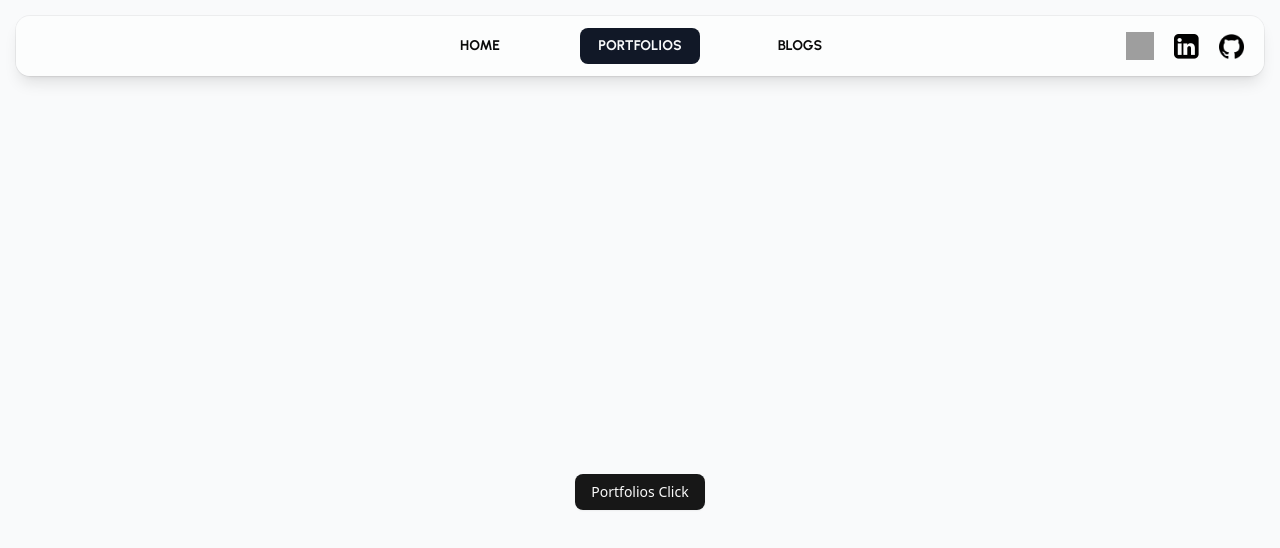
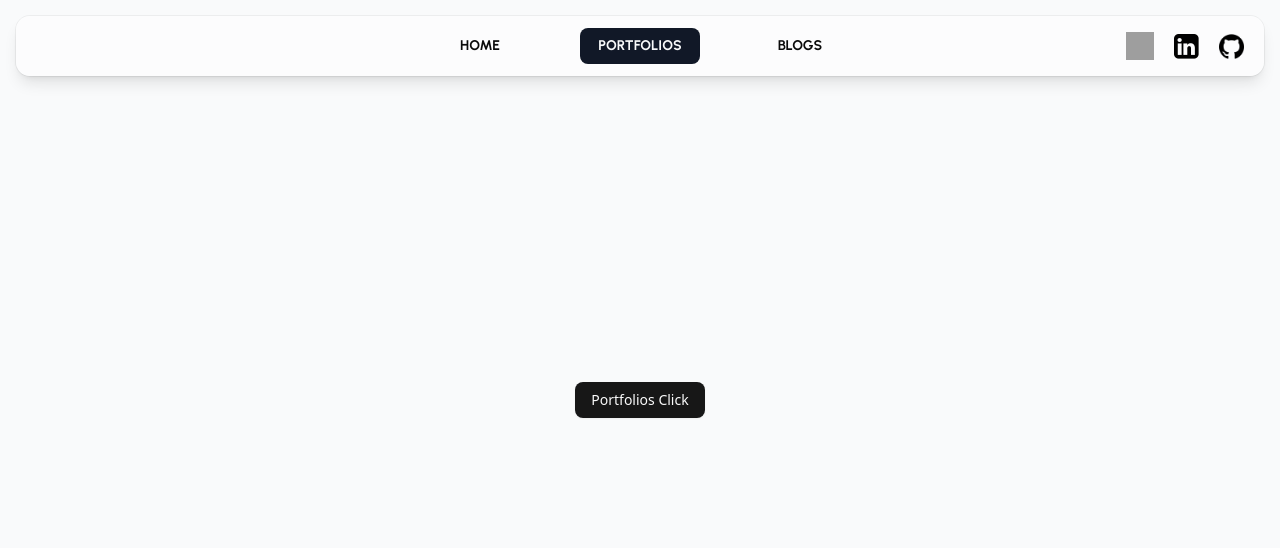
Before and after one commit to b1llywitant0/personal-website, a React (Vite) app: page /personal-website/portfolios in a window 1280 px wide. Shown: the top 548 px of the page. Built offline with nearby package versions, Linux system fonts and the light colour scheme; grey boxes are pictures that could not be loaded; a web font is replaced by a local one.

Commit message:
Refactor: Adjusting position of Navbar by adding parent div with absolute position

```diff
--- a/src/components/Header/NavigationBar.tsx
+++ b/src/components/Header/NavigationBar.tsx
@@ -8,6 +8,7 @@ import { NavItem } from './NavigationItem'
 
 export function NavigationBar() {
   return (
+    <div className="absolute w-full h-full">
       <div className="p-4 w-full urbanist-bold sticky top-0 text-base text-l">
         <div className="flex relative justify-center h-15 w-full isolate aspect-video rounded-xl bg-surface-light/50 shadow-lg ring-1 ring-black/5">
           <NavigationMenu className="w-full">
@@ -36,5 +37,6 @@ export function NavigationBar() {
           </div>
         </div>
       </div>
+    </div>
   )
 }
```
Lines whose indentation alone changed are shown as unchanged.
